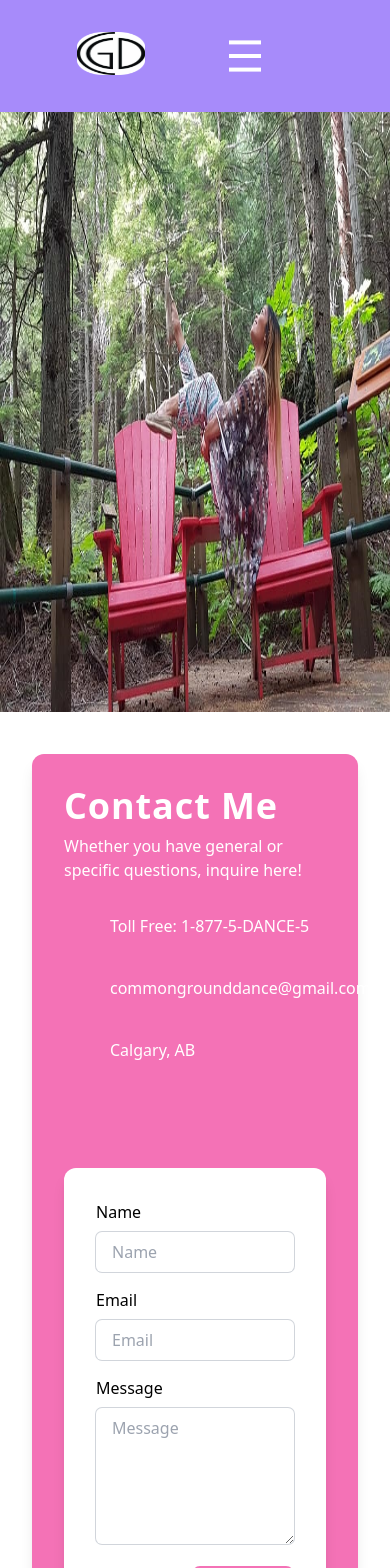
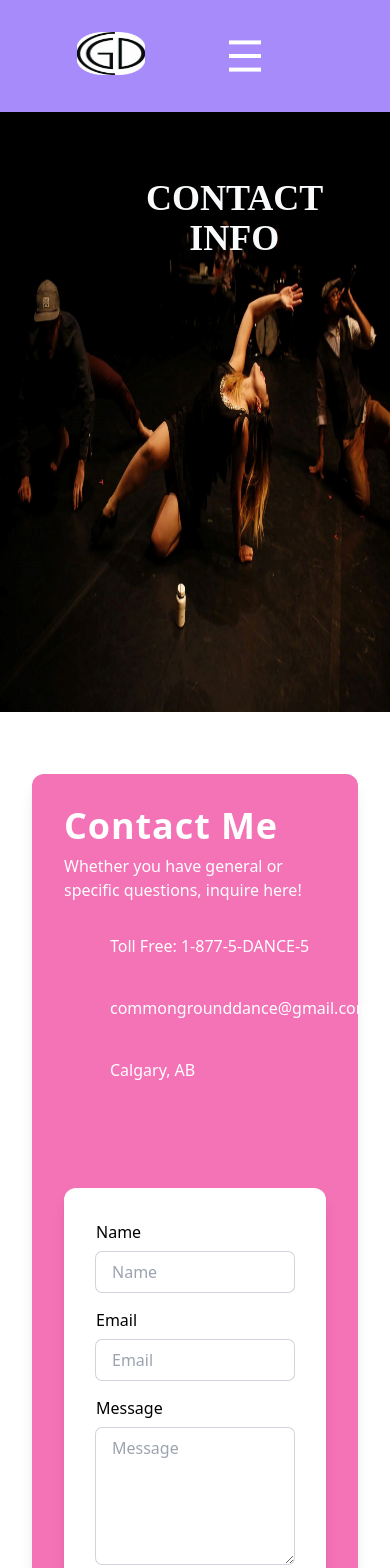
Before and after one commit to chad-cervantes/cpnt265-final-capstone-project, a SvelteKit app: page /contact in a window 390 px wide. Shown: the top 1568 px of the page. Built offline with nearby package versions, Linux system fonts and the light colour scheme; some icons are missing.

Commit message:
changed hero-section image of contact page; centered 'Contact Me' title for it to be responsive

```diff
--- a/src/routes/contact/+page.svelte
+++ b/src/routes/contact/+page.svelte
@@ -5,10 +5,10 @@
 <main>
   <!-- hero section -->
   <div class="grid grid-cols-3 grid-rows-2 ">
-    <img src='images/contact/contact-image-1.jpg' alt='studio choreography' class="col-span-full col-start-1 row-start-1 row-span-full w-screen h-[600px]">
+    <img src='images/gallery/gallery-photo-2.jpg' alt='studio choreography' class="col-span-full col-start-1 row-start-1 row-span-full w-screen h-[600px] m-auto">
 
-    <div class="h-max-[60%] z-10 bg-secondary-100 col-start-2 row-start-2 row-span-full text-slate-50 self-end p-4 overflow-hidden m-auto relative mb-[390px] ml-[-480px]">
-      <h3 class="text-4xl pb-2 text-center font-bold">CONTACT INFO</h3>
+    <div class="h-max-[60%] z-10 bg-secondary-100 col-start-2 row-start-2 row-span-full text-slate-50 self-end p-4 overflow-hidden m-auto relative mb-[430px] mt-[-50rem]">
+      <h3 class="text-4xl pb-2 text-center font-bold mt-[200px]">CONTACT INFO</h3>
     </div>
   </div>
 <!--
@@ -16,7 +16,7 @@
 
 </main>
 
-<section class="flex w-full min-h-screen justify-center items-center mt-[-330px] p-8">
+<section class="flex w-full min-h-screen justify-center items-center mt-[30px] p-8">
   <div class="flex flex-col space-y-6 bg-pink-400 w-full max-w-4xl p-8 rounded-xl shadow-lg text-white">
 
     <div class="flex flex-col space-y-8 justify-between">
@@ -91,3 +91,9 @@
       </div>
     <div>
 </section>
+
+<style>
+  h3 {
+    font-family: 'Khand';
+  }
+</style>
```
